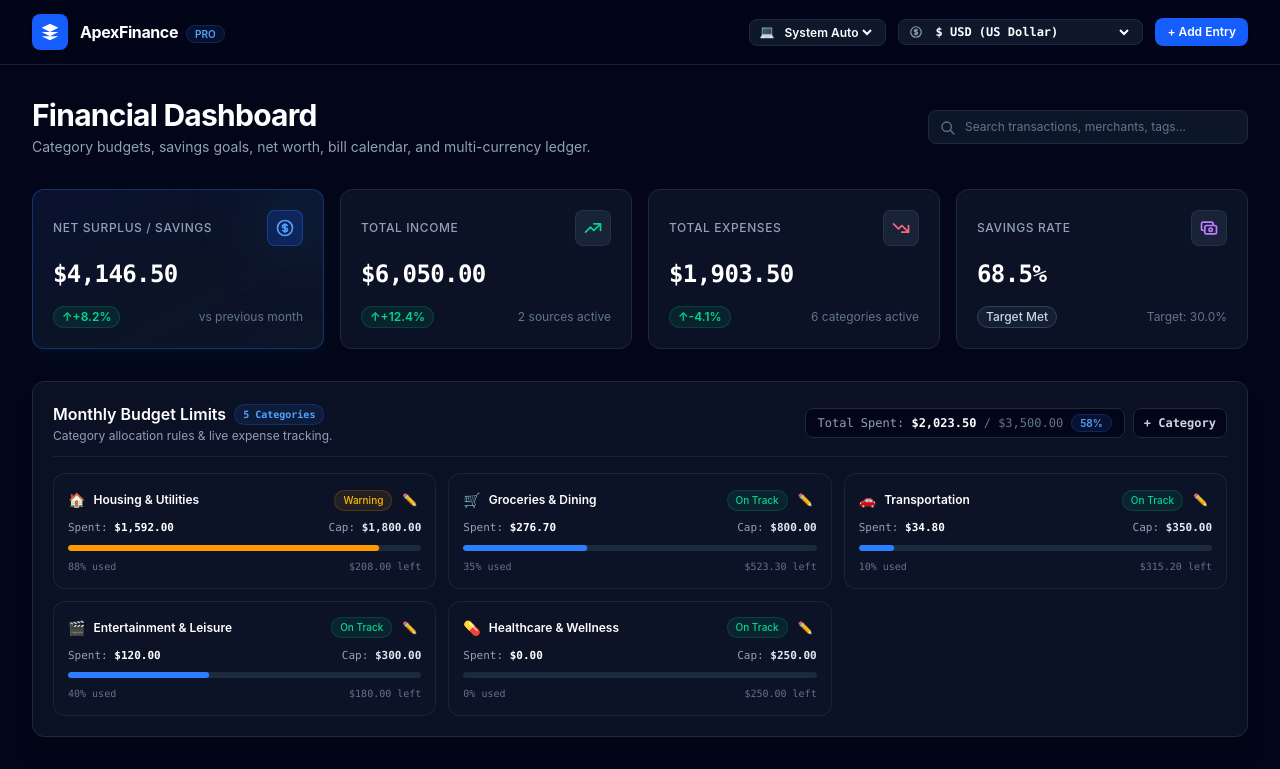
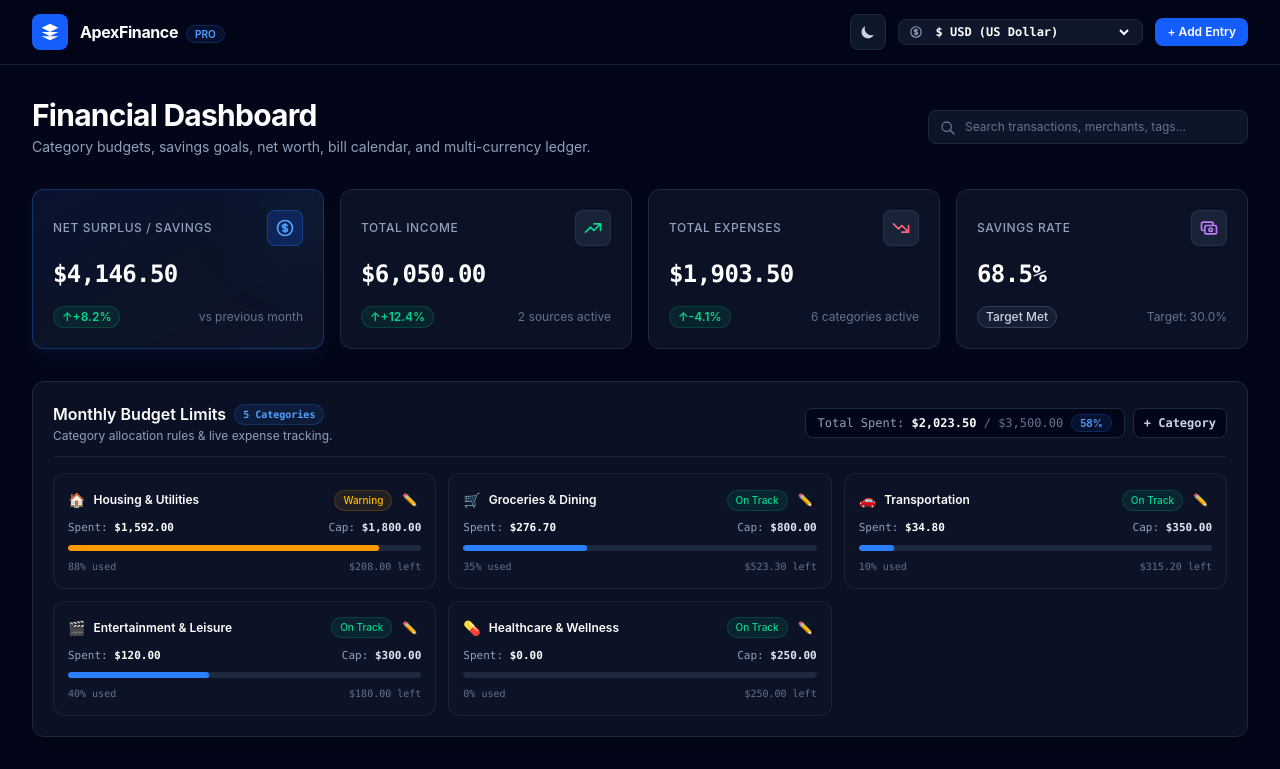
Before and after one commit to BlessedUzama/Finance-Application, a React (Vite) app: page / in a window 1280 px wide. Shown: the top 769 px of the page. Built offline with nearby package versions, Linux system fonts and the light colour scheme.

Commit message:
feat: add one-click Light and Dark mode toggle button in header navigation

```diff
--- a/src/components/layout/DashboardLayout.tsx
+++ b/src/components/layout/DashboardLayout.tsx
@@ -1,7 +1,7 @@
 import React, { useState, type ReactNode } from 'react';
 import { useFinance } from '../../context/FinanceContext';
 import { AddTransactionModal } from '../dashboard/AddTransactionModal';
-import type { CurrencyCode, ThemeMode } from '../../types/finance';
+import type { CurrencyCode } from '../../types/finance';
 
 interface DashboardLayoutProps {
   metricsSlot?: ReactNode;
@@ -49,6 +49,16 @@ export const DashboardLayout: React.FC<DashboardLayoutProps> = ({
     }
   };
 
+  const toggleTheme = () => {
+    if (themeMode === 'dark' || (themeMode === 'system' && window.matchMedia('(prefers-color-scheme: dark)').matches)) {
+      setThemeMode('light');
+    } else {
+      setThemeMode('dark');
+    }
+  };
+
+  const isDarkMode = themeMode === 'dark' || (themeMode === 'system' && window.matchMedia('(prefers-color-scheme: dark)').matches);
+
   return (
     <div className="min-h-screen bg-slate-950 dark:bg-slate-950 text-slate-100 dark:text-slate-100 font-sans antialiased selection:bg-blue-500/30 selection:text-blue-200">
       {/* Root Fixed Add Transaction Modal Overlay */}
@@ -74,22 +84,22 @@ export const DashboardLayout: React.FC<DashboardLayoutProps> = ({
 
           {/* Theme & Currency Switchers & Controls */}
           <div className="flex items-center gap-2 sm:gap-3">
-            {/* System / Light / Dark Theme Selector */}
-            <div className="flex items-center gap-1.5 rounded-lg bg-slate-900 border border-slate-800 px-2.5 py-1 text-xs font-medium text-slate-300">
-              <span className="text-xs">
-                {themeMode === 'system' ? '💻' : themeMode === 'light' ? '☀️' : '🌙'}
-              </span>
-              <select
-                value={themeMode}
-                onChange={(e) => setThemeMode(e.target.value as ThemeMode)}
-                className="bg-transparent text-white font-sans font-semibold focus:outline-none cursor-pointer text-xs"
-                title="Select Theme Mode (System Default supported)"
-              >
-                <option value="system" className="bg-slate-900 text-white">System Auto</option>
-                <option value="dark" className="bg-slate-900 text-white">Dark Mode</option>
-                <option value="light" className="bg-slate-900 text-white">Light Mode</option>
-              </select>
-            </div>
+            {/* Quick Light / Dark Mode Toggle Button */}
+            <button
+              onClick={toggleTheme}
+              className="flex h-9 w-9 items-center justify-center rounded-lg border border-slate-800 bg-slate-900 text-slate-300 hover:bg-slate-800 hover:text-white transition-all cursor-pointer shadow-sm active:scale-95"
+              title={isDarkMode ? 'Switch to Light Mode' : 'Switch to Dark Mode'}
+            >
+              {isDarkMode ? (
+                <svg className="h-4 w-4 text-amber-400 fill-current" viewBox="0 0 20 20">
+                  <path d="M10 2a1 1 0 011 1v1a1 1 0 11-2 0V3a1 1 0 011-1zm4 8a4 4 0 11-8 0 4 4 0 018 0zm-.464 4.95l.707.707a1 1 0 001.414-1.414l-.707-.707a1 1 0 00-1.414 1.414zm2.12-10.607a1 1 0 010 1.414l-.706.707a1 1 0 11-1.414-1.414l.707-.707a1 1 0 011.414 0zM17 11a1 1 0 100-2h-1a1 1 0 100 2h1zm-7 4a1 1 0 011 1v1a1 1 0 11-2 0v-1a1 1 0 011-1zM5.05 6.464A1 1 0 106.465 5.05l-.708-.707a1 1 0 00-1.414 1.414l.707.707zm1.414 8.486l-.707.707a1 1 0 01-1.414-1.414l.707-.707a1 1 0 011.414 1.414zM4 11a1 1 0 100-2H3a1 1 0 100 2h1z" />
+                </svg>
+              ) : (
+                <svg className="h-4 w-4 text-slate-300 fill-current" viewBox="0 0 20 20">
+                  <path d="M17.293 13.293A8 8 0 016.707 2.707a8.001 8.001 0 1010.586 10.586z" />
+                </svg>
+              )}
+            </button>
 
             {/* Multi-Currency Switcher Dropdown */}
             <div className="flex items-center gap-2 rounded-lg bg-slate-900 border border-slate-800 px-2.5 py-1 text-xs font-medium text-slate-300">
```
